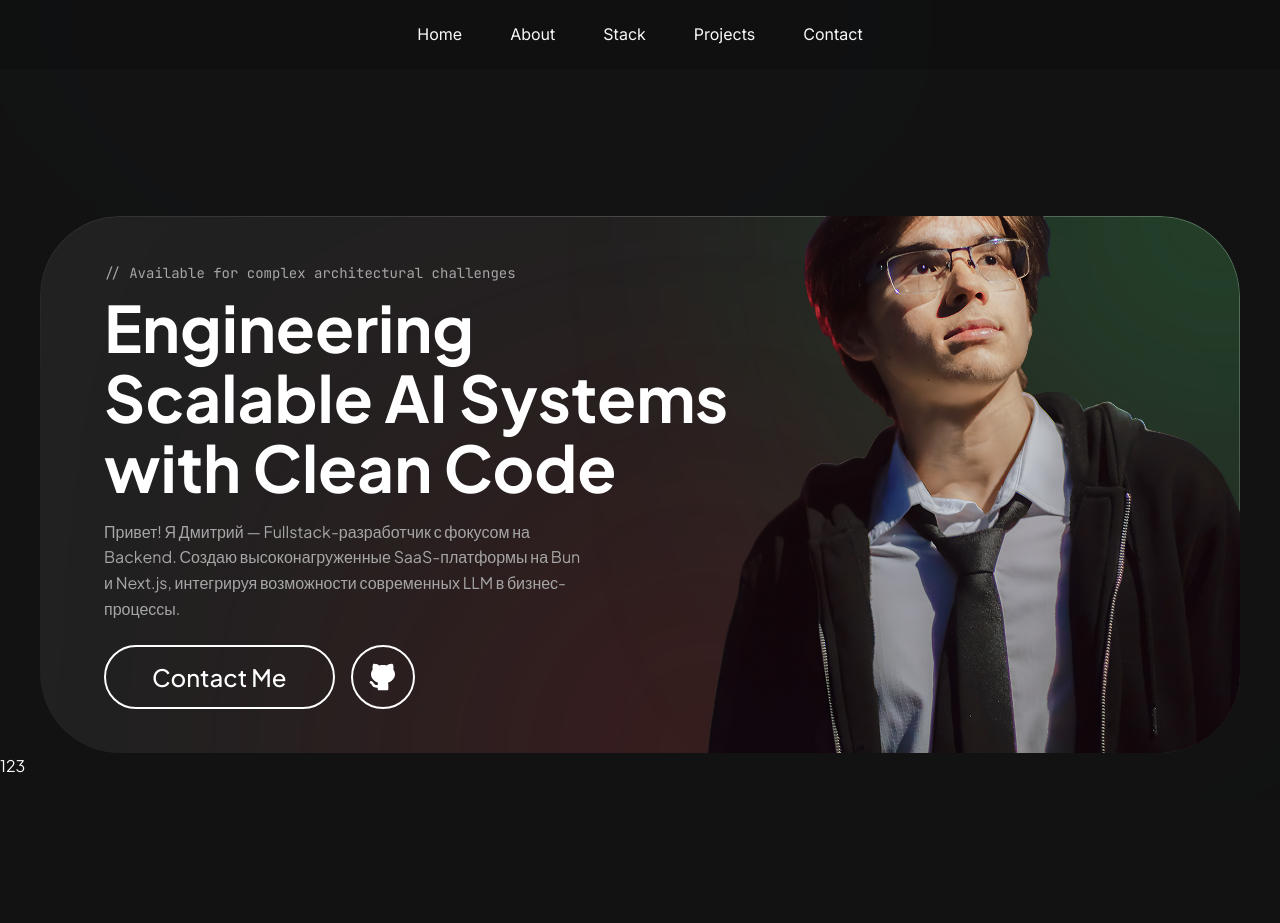
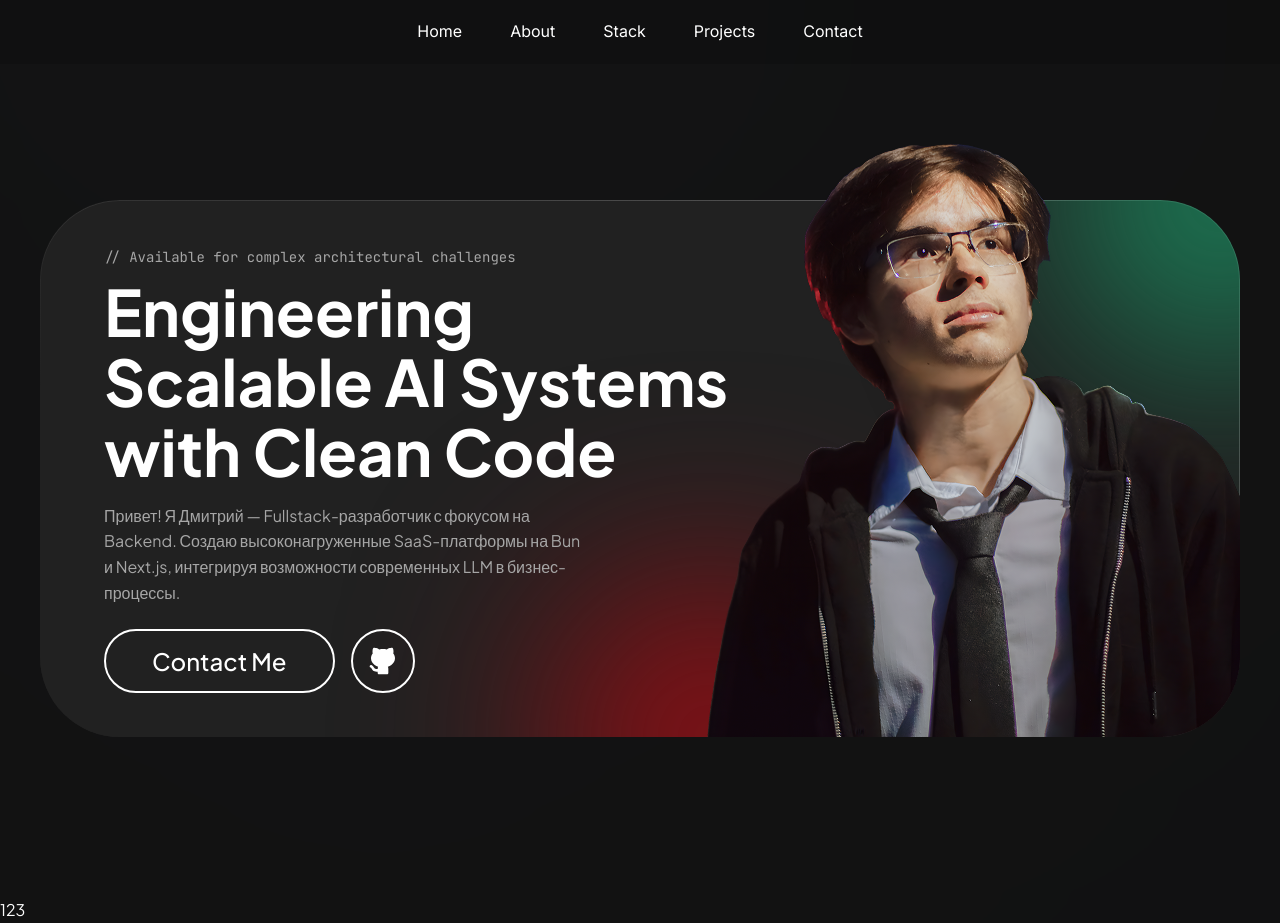
Before and after one commit to Andrets/andrets.github.io, a Next.js app: page / in a window 1280 px wide. Before the commit the page ends 800 px from the top, so only its background shows below. Built offline with nearby package versions, Linux system fonts and the light colour scheme.

Commit message:
fix blobs and masks in hero card

```diff
--- a/app/(home)/page.tsx
+++ b/app/(home)/page.tsx
@@ -1,10 +1,11 @@
 import { Hero } from "@/components/home/hero";
-import Image from "next/image";
+import { LinksSection } from "@/components/home/links-section";
 
 export default function Home() {
   return (
-    <main>
+    <main className="grid grid-cols-1 gap-40">
       <Hero />
+      <LinksSection />
     </main>
   );
 }
--- a/assets/styles/globals.css
+++ b/assets/styles/globals.css
@@ -7,13 +7,13 @@
     --surface: #212121;
     --foreground: #ffffff;
     --red: #900e14;
-    --green: #2dba4e;
+    --green: #1b8059;
     --blue: #3c4166;
     --font-sans: var(--font-plus-jakarta-sans);
     --font-mono: var(--font-jetbrains-mono);
     --font-serif: var(--font-inter);
-    --blur-big: 544px;
-    --blur-small: 200px;
+    --blur-big: 544px; /* 34rem 544px in rem */
+    --blur-small: 100px; /* 12.5rem in rem */
     --leading-normal: 160%;
     --leading-tight: 140%;
     --leading-tighter: 130%;
--- a/components/blob.tsx
+++ b/components/blob.tsx
@@ -6,8 +6,8 @@ interface BlobProps {
 export function Blob({ type, className = "" }: BlobProps) {
   // Определяем стили заранее полными строками
   const styles = {
-    big: "w-80 h-80 blur-big",
-    small: "w-80 h-80 blur-small",
+    big: "w-[320px] h-[320px] blur-big transform-[matrix(-1, 0, 0, 1, 0, 0)]",
+    small: "w-[320px] h-[320px] blur-small",
   };
 
   return (
--- a/components/home/header.tsx
+++ b/components/home/header.tsx
@@ -3,11 +3,14 @@ import { Blob } from "@/components/blob";
 
 export function Header() {
   return (
-    <header className="bg-secondary h-17.25">
-      <Blob type="big" className="bg-blue blur-big -top-40 left-75" />
-      <div className="flex items-center justify-center h-full z-10">
-        <nav className="font-serif">
-          <ul className="flex gap-12">
+    <header className="bg-secondary h-16 z-0">
+      <Blob
+        type="big"
+        className="bg-blue left-[222px] -top-[160px] transform-[matrix(-1, 0, 0, 1, 0, 0)] z-0"
+      />
+      <div className="flex items-center justify-center h-full">
+        <nav className="font-serif z-10">
+          <ul className="flex gap-12 z-10">
             <li>
               <Link href="/">Home</Link>
             </li>
--- a/components/home/hero.tsx
+++ b/components/home/hero.tsx
@@ -4,8 +4,9 @@ import { Blob } from "@/components/blob";
 
 export function Hero() {
   return (
-    <div className="max-w-width mx-auto">
-      <div className="group mt-36.75 bg-surface pl-16 pt-12 pb-11 rounded-[5rem] relative overflow-hidden">
+    <section className="max-w-width mx-auto">
+      <div className="group mt-34 bg-surface pl-16 pt-12 pb-11 rounded-[5rem] relative">
+        <div className="absolute inset-0 bg-surface rounded-[5rem] overflow-hidden">
           <div
             className="absolute inset-0 rounded-[5rem] pointer-events-none"
             style={{
@@ -18,6 +19,9 @@ export function Hero() {
               maskComposite: "exclude",
             }}
           />
+          <Blob type="small" className="bg-red left-127.5 -bottom-40" />
+          <Blob type="small" className="bg-green -right-35 -top-40" />
+        </div>
         <div className="flex flex-col gap-6 max-w-[57%] relative z-10">
           <div className="flex flex-col gap-2">
             <span className="text-secondary-grey font-mono text-sm leading-tight">
@@ -46,7 +50,7 @@ export function Hero() {
             </Button>
           </div>
         </div>
-        <div className="absolute bottom-0 right-0 z-10">
+        <div className="absolute bottom-0 right-0 z-20">
           <Image
             src="/dmitriyjunior.png"
             alt="Dmitriy Junior"
@@ -56,9 +60,7 @@ export function Hero() {
             height={594}
           />
         </div>
-        <Blob type="small" className="bg-red left-[510px] -bottom-[160px]" />
-        <Blob type="small" className="bg-green -right-[140px] -top-[160px]" />
       </div>
-    </div>
+    </section>
   );
 }
--- /dev/null
+++ b/components/home/links-section.tsx
@@ -0,0 +1,3 @@
+export function LinksSection() {
+  return <div></div>;
+}
```
Lines whose indentation alone changed are shown as unchanged.
